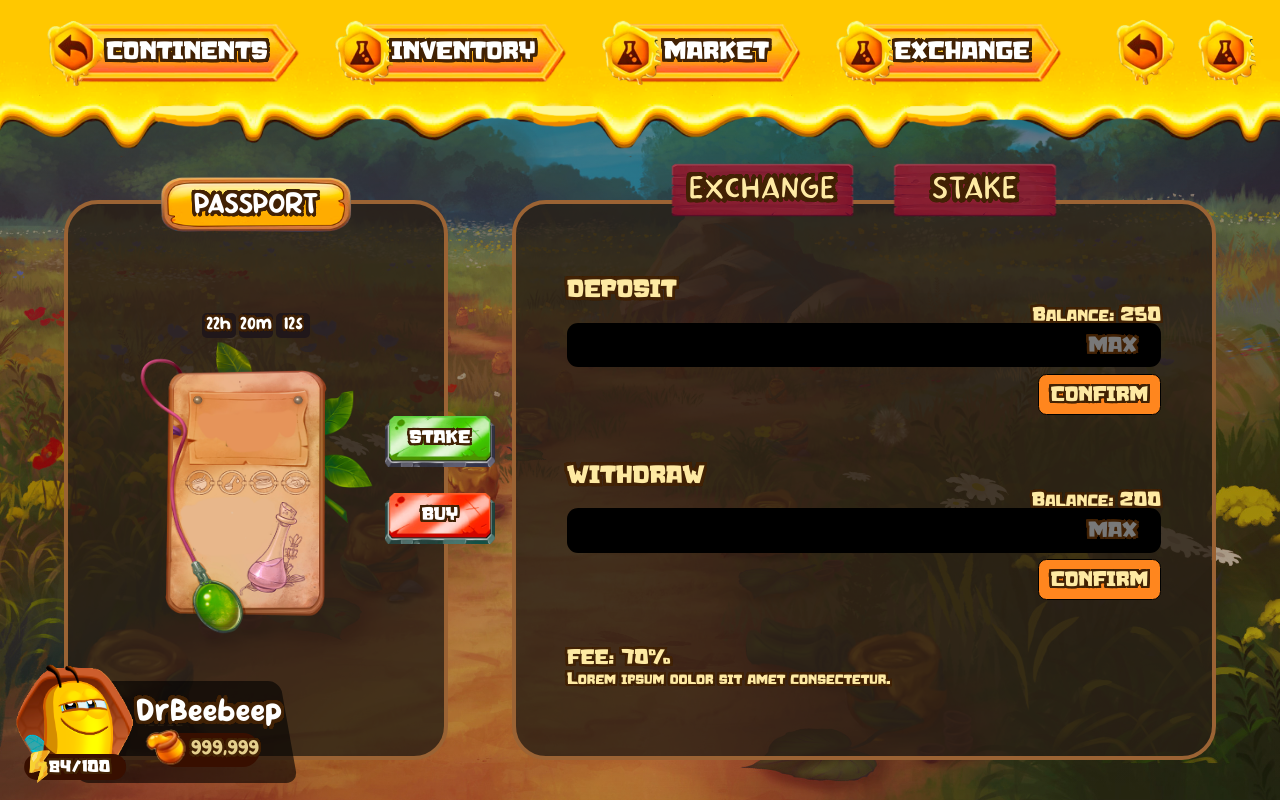
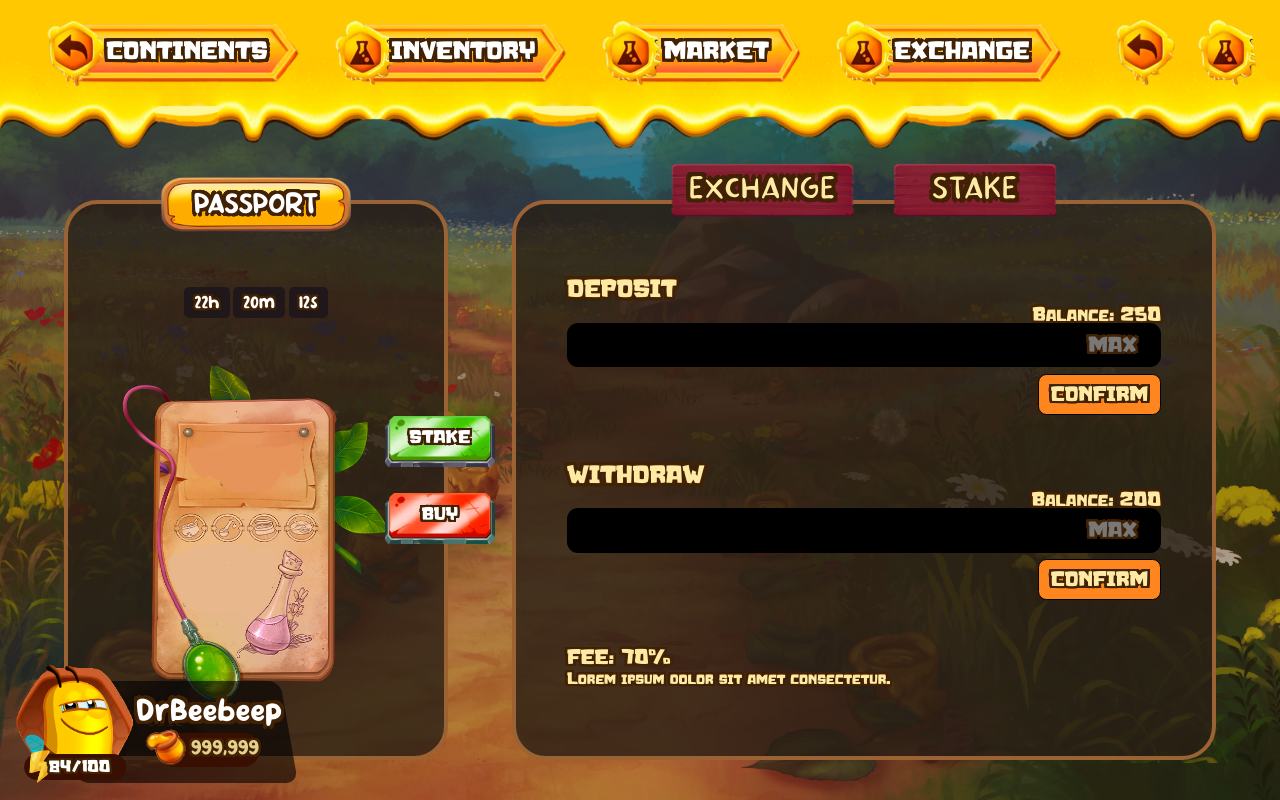
Before and after one commit to cjmgalindo/bee, a React (Create React App) app: page /exchange in a window 1280 px wide. Built offline with nearby package versions, Linux system fonts and the light colour scheme.

Commit message:
cardExchange

```diff
--- a/src/pages/Exchange/exchange.module.scss
+++ b/src/pages/Exchange/exchange.module.scss
@@ -31,6 +31,7 @@
             height: 70vh;
 
             @include flexbox();
+            justify-content: space-evenly;
             flex-direction: column;
 
             // img{
@@ -58,26 +59,28 @@
             }
 
             .time{
+                margin-top: 2.7em;
                 @include flexbox();
                 gap: 0.2em;
-                height: 15px;
+                height: 1em;
                 width: 100%;
 
                 .tm{
                     @include flexbox();
                     background-color: #20171A;
                     border-radius: 5px;
-                    -webkit-text-stroke: 0;
+                    padding: 0.4em 0.6em 0.2em 0.6em ;
                     font-family: 'Hansip';
 
-                    width: 2em;
-                    height: 1.5em;
+
+
 
                 }
             }
 
             .card{
-                width: 15em;
+                width: 23vw;
+
             }
 
             .btns{
```
